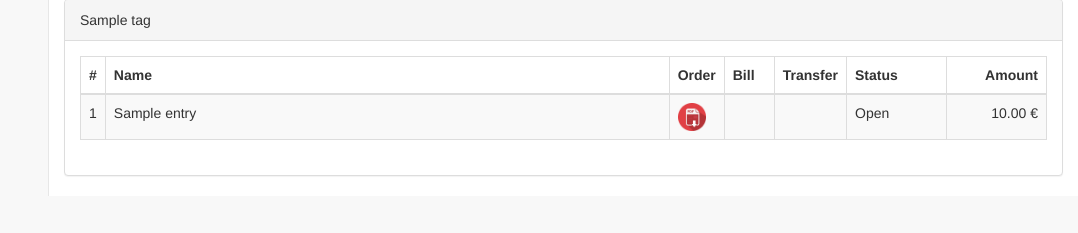
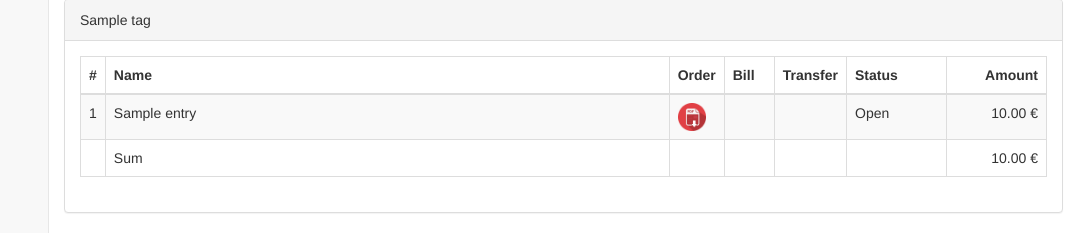
Before and after one commit to mrommel/SmartDocument, a Django app: page /data/ in a window 1280 px wide. Shown: the part 668-901 px from the top of the page, without its empty margins (202-1280 px from the left). Before the commit the page ends 864 px from the top, so only its background shows below. Run offline with Django 3.2, Linux system fonts and the light colour scheme; tables that the repository leaves empty hold one stand-in row (values such as "Sample post"); some libraries are stand-ins or nearby versions.

Commit message:
add summary line in table

```diff
--- a/smartdocument/data/models.py
+++ b/smartdocument/data/models.py
@@ -23,6 +23,14 @@ class Tag(models.Model):
 
     def entries(self):
     	return Entry.objects.filter(tag = self)
+
+    def amount(self):
+    	amount = 0
+
+    	for entry in self.entries():
+    		amount = amount + entry.amount
+
+    	return amount
 
     @models.permalink
     def get_absolute_url(self):
--- a/smartdocument/data/templates/data/index.html
+++ b/smartdocument/data/templates/data/index.html
@@ -94,6 +94,15 @@
 									<td class="colamount">{{ entry.amount }} €</td>
 								</tr>
 							{% endfor %}
+							<tr>
+									<td class="colindex"></td>
+									<td class="colname">Sum</td>
+									<td class="coldoc"></td>
+									<td class="coldoc"></td>
+									<td class="coldoc"></td>
+									<td class="colstatus"></td>
+									<td class="colamount">{{ tag.amount }} €</td>
+								</tr>
 						</tbody>
 					</table>
 				</div>
```
